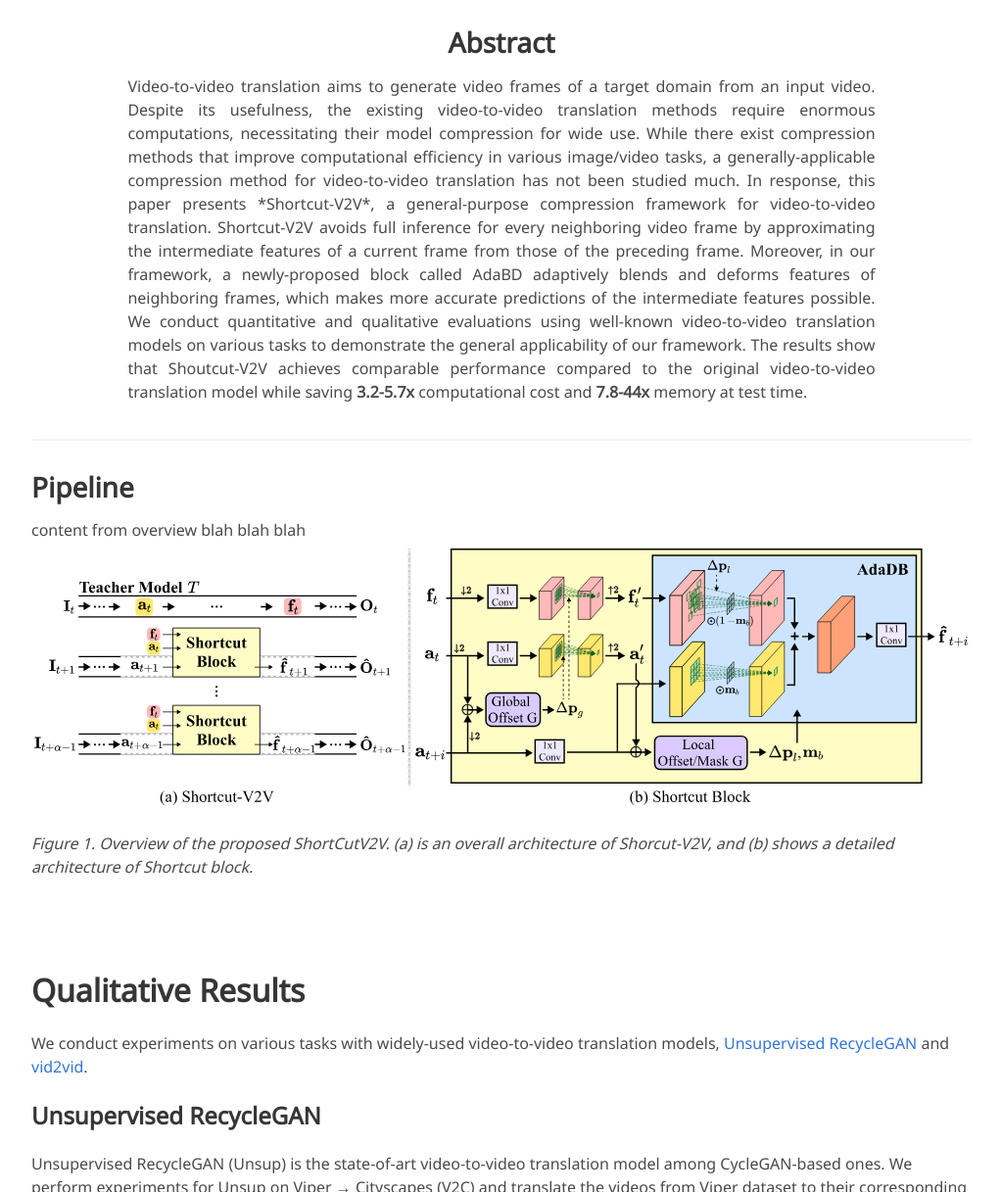
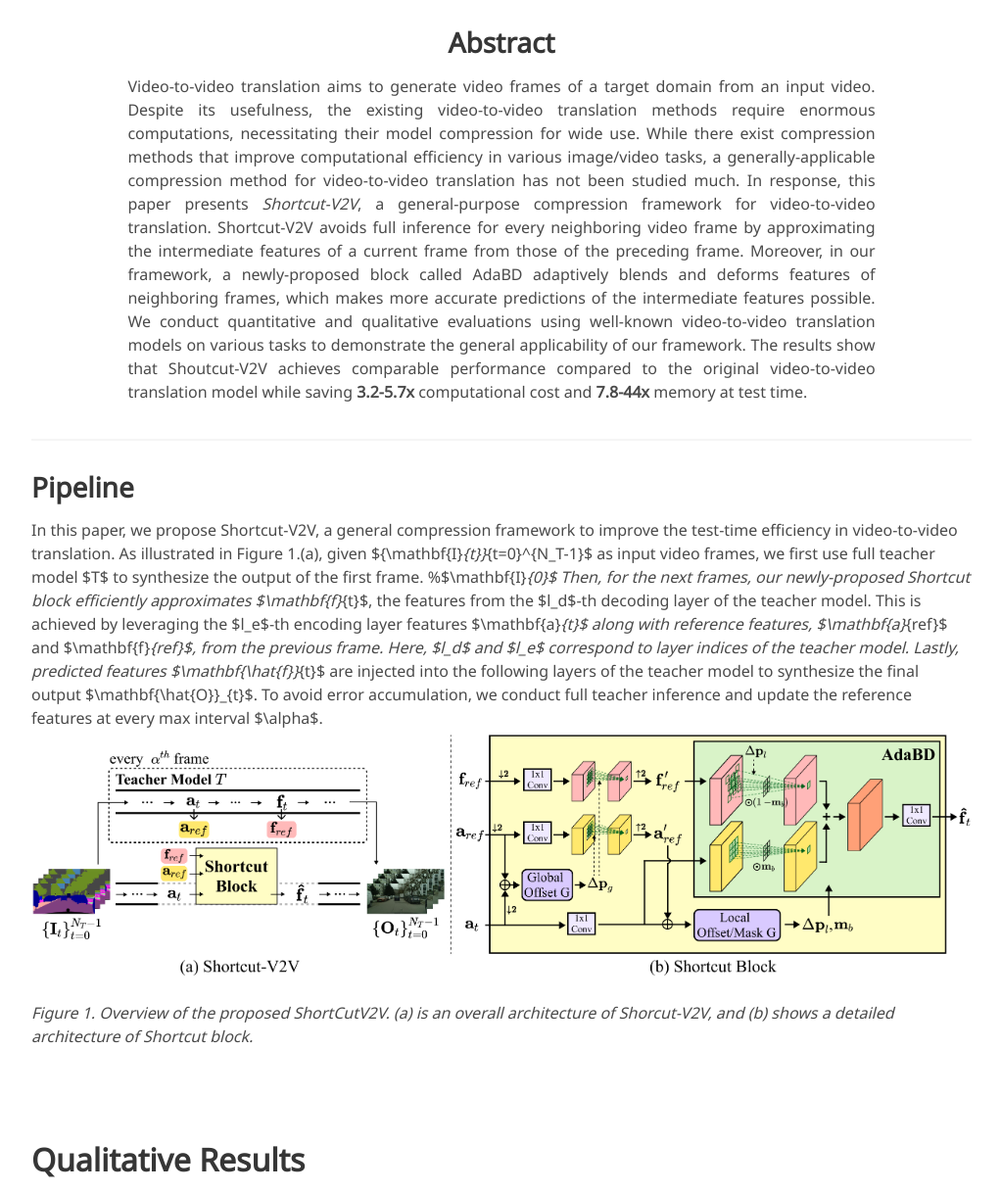
Before and after one commit to shortcut-v2v/shortcut-v2v.github.io, a Jekyll site: the page built from index.md, in a window 1280 px wide and 1400 px high, scrolled down 645 px. Shown: the part 183-1400 px from the top of the window at 98% size, without its empty margins (128-1150 px from the left). Built offline with Jekyll 4.4.1, drawn with Linux system fonts in a browser that asks for light colours; some web fonts are replaced.

Commit message:
Update index.md

```diff
--- a/index.md
+++ b/index.md
@@ -19,7 +19,7 @@ code: https://github.com/indigopyj/Shortcut-V2V
 Video-to-video translation aims to generate video frames of a target domain from an input video.
 Despite its usefulness, the existing video-to-video translation methods require enormous computations, necessitating their model compression for wide use.
 While there exist compression methods that improve computational efficiency in various image/video tasks, a generally-applicable compression method for video-to-video translation has not been studied much.
-In response, this paper presents *Shortcut-V2V*, a general-purpose compression framework for video-to-video translation.
+In response, this paper presents <i>Shortcut-V2V</i>, a general-purpose compression framework for video-to-video translation.
 Shortcut-V2V avoids full inference for every neighboring video frame by approximating the intermediate features of a current frame from those of the preceding frame.
 Moreover, in our framework, a newly-proposed block called AdaBD adaptively blends and deforms features of neighboring frames, which makes more accurate predictions of the intermediate features possible.
 We conduct quantitative and qualitative evaluations using well-known video-to-video translation models on various tasks to demonstrate the general applicability of our framework.
@@ -31,7 +31,13 @@ The results show that Shoutcut-V2V achieves comparable performance compared to t
 ---
 
 ## Pipeline
-content from overview blah blah blah
-![Turing Machine](/static/image/method_iccv.svg)
+In this paper, we propose Shortcut-V2V, a general compression framework to improve the test-time efficiency in video-to-video translation.
+As illustrated in Figure 1.(a), given $\{\mathbf{I}_{t}\}_{t=0}^{N_T-1}$ as input video frames, we first use full teacher model $T$ to synthesize the output of the first frame. %$\mathbf{I}_{0}$
+Then, for the next frames, our newly-proposed Shortcut block efficiently approximates $\mathbf{f}_{t}$, the features from the $l_d$-th decoding layer of the teacher model.
+This is achieved by leveraging the $l_e$-th encoding layer features $\mathbf{a}_{t}$ along with reference features, $\mathbf{a}_{ref}$ and $\mathbf{f}_{ref}$, from the previous frame.
+Here, $l_d$ and $l_e$ correspond to layer indices of the teacher model.
+Lastly, predicted features $\mathbf{\hat{f}}_{t}$ are injected into the following layers of the teacher model to synthesize the final output $\mathbf{\hat{O}}_{t}$.
+To avoid error accumulation, we conduct full teacher inference and update the reference features at every max interval $\alpha$.
+![Turing Machine](/static/image/method_iccv.png)
 
 *Figure 1. Overview of the proposed ShortCutV2V. (a) is an overall architecture of Shorcut-V2V, and (b) shows a detailed architecture of Shortcut block.*
```
